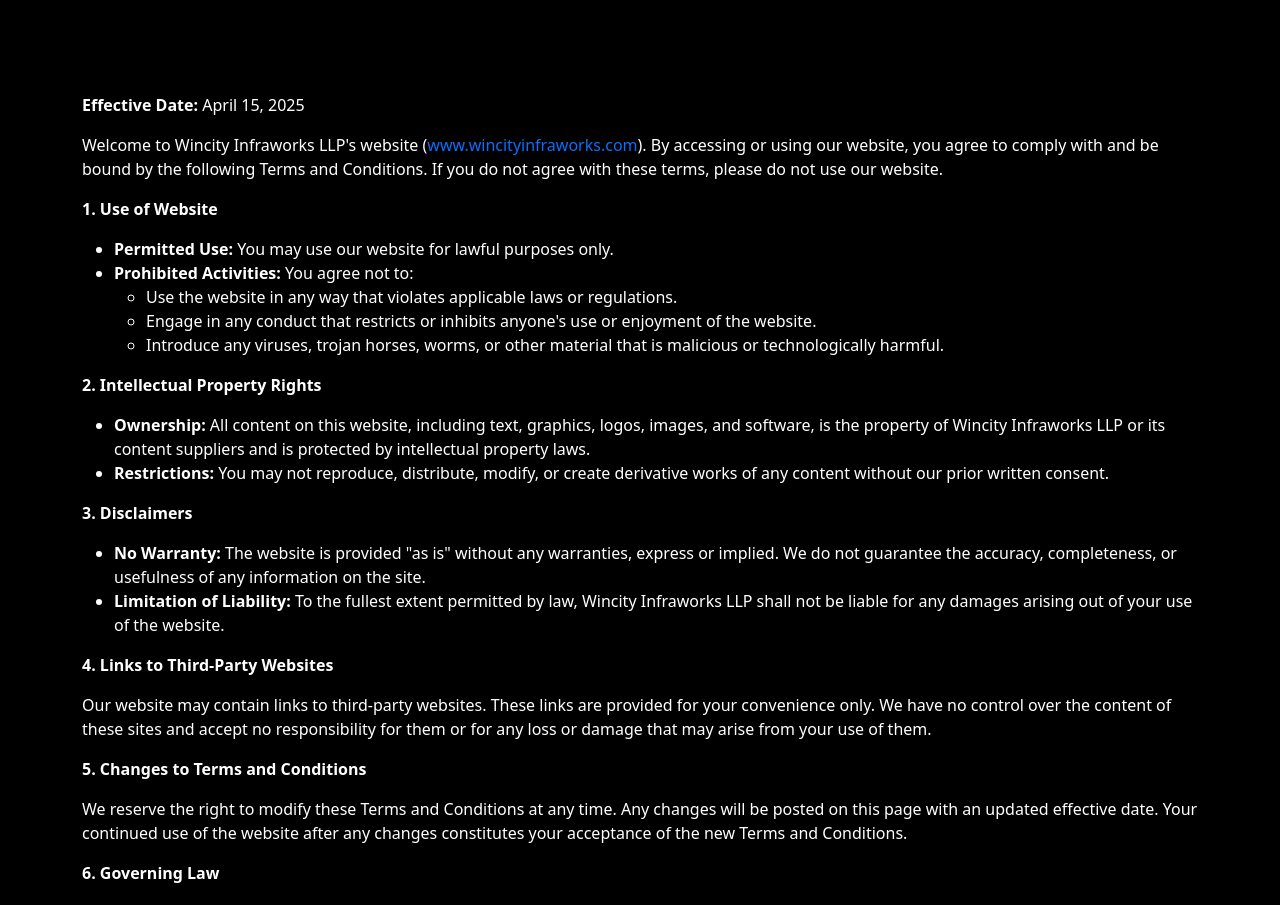
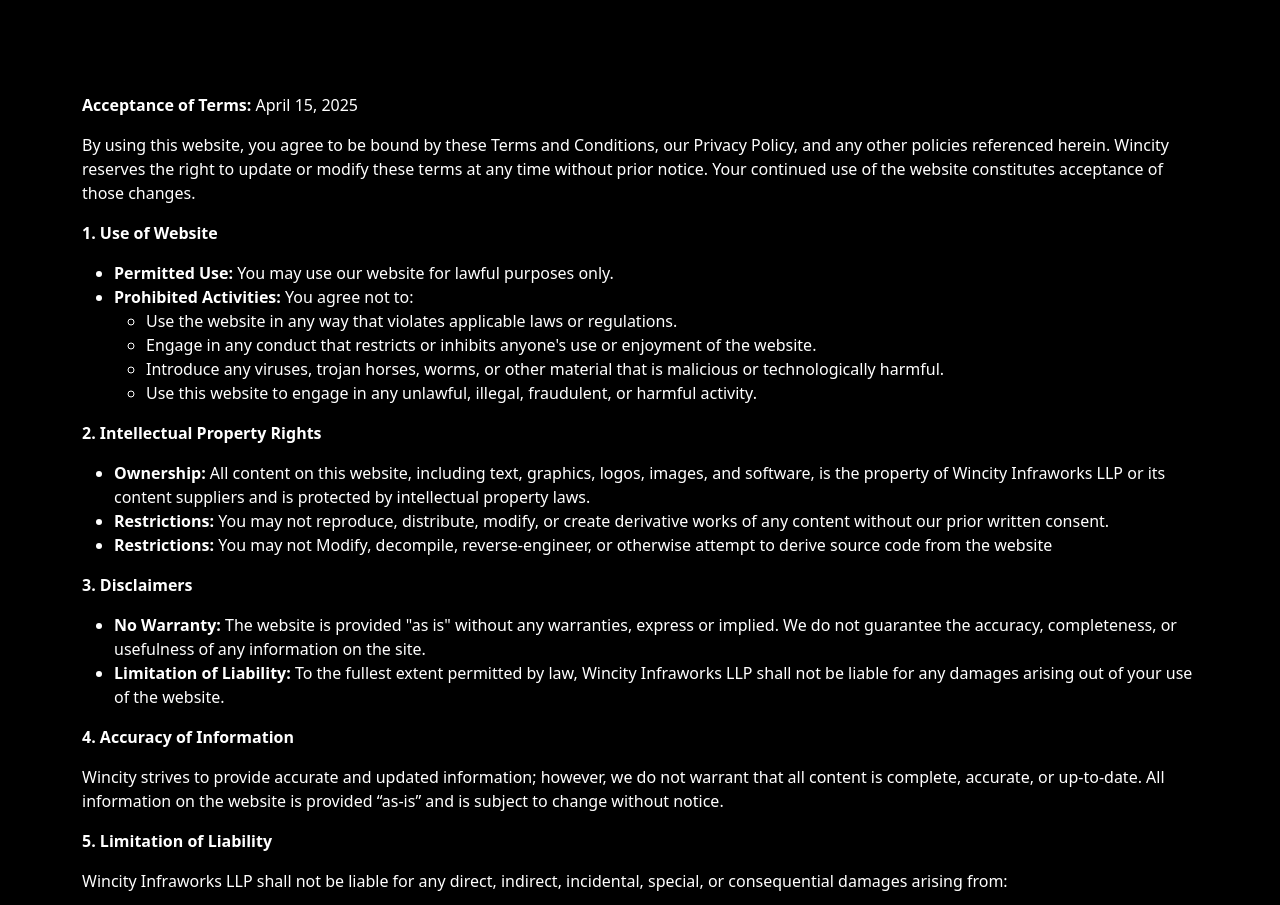
Before and after one commit to Evangelin-dev/Wincity, a Next.js app in the folder frontend/: page /terms-and-condition in a window 1280 px wide. Shown: the part 220-1125 px from the top of the page. Built offline with nearby package versions, Linux system fonts and the light colour scheme; no server answers.

Commit message:
Report 2 changes done

```diff
--- a/frontend/src/app/privacy-policy/page.js
+++ b/frontend/src/app/privacy-policy/page.js
@@ -18,6 +18,11 @@
 </ul>
 <p class="p1"><strong>3. Sharing Your Information</strong></p>
 <p class="p1">We do not sell, trade, or rent your personal information to third parties. We may share your information with trusted third-party service providers who assist us in operating our website and conducting our business, provided they agree to keep your information confidential.</p>
+</ul>
+<ul class="ul1">
+<li class="li1"><strong>Legal Obligations: </strong>Governmental, administrative, regulatory, or judicial authorities as required by law or in connection with legal proceedings.</li>
+
+</ul>
 <p class="p1"><strong>4. Data Security</strong></p>
 <p class="p1">We implement appropriate security measures to protect your personal information from unauthorized access, alteration, disclosure, or destruction. However, no method of transmission over the Internet is entirely secure, and we cannot guarantee absolute security.</p>
 <p class="p1"><strong>5. Your Rights</strong></p>
--- a/frontend/src/app/terms-and-condition/page.js
+++ b/frontend/src/app/terms-and-condition/page.js
@@ -1,8 +1,8 @@
 import TitleBanner from "@/components/custom/TitleBanner";
 import styles from "./styles.module.css";
 
-const content = `<p class="p1"><strong>Effective Date:</strong> April 15, 2025</p>
-<p class="p1">Welcome to Wincity Infraworks LLP's website (<a href="https://www.wincityinfraworks.com/"><span class="s1">www.wincityinfraworks.com</span></a>). By accessing or using our website, you agree to comply with and be bound by the following Terms and Conditions. If you do not agree with these terms, please do not use our website.</p>
+const content = `<p class="p1"><strong>Acceptance of Terms:</strong> April 15, 2025</p>
+<p class="p1">By using this website, you agree to be bound by these Terms and Conditions, our Privacy Policy, and any other policies referenced herein. Wincity reserves the right to update or modify these terms at any time without prior notice. Your continued use of the website constitutes acceptance of those changes.</p>
 <p class="p1"><strong>1. Use of Website</strong></p>
 <ul class="ul1">
 <li class="li1"><strong>Permitted Use:</strong> You may use our website for lawful purposes only.</li>
@@ -11,27 +11,34 @@
 <li class="li1">Use the website in any way that violates applicable laws or regulations.</li>
 <li class="li1">Engage in any conduct that restricts or inhibits anyone's use or enjoyment of the website.</li>
 <li class="li1">Introduce any viruses, trojan horses, worms, or other material that is malicious or technologically harmful.</li>
+<li class="li1">Use this website to engage in any unlawful, illegal, fraudulent, or harmful activity.</li>
 </ul>
 </ul>
 <p class="p1"><strong>2. Intellectual Property Rights</strong></p>
 <ul class="ul1">
 <li class="li1"><strong>Ownership:</strong> All content on this website, including text, graphics, logos, images, and software, is the property of Wincity Infraworks LLP or its content suppliers and is protected by intellectual property laws.</li>
 <li class="li1"><strong>Restrictions:</strong> You may not reproduce, distribute, modify, or create derivative works of any content without our prior written consent.</li>
+<li class="li1"><strong>Restrictions:</strong> You may not Modify, decompile, reverse-engineer, or otherwise attempt to derive source code from the website</li>
 </ul>
 <p class="p1"><strong>3. Disclaimers</strong></p>
 <ul class="ul1">
 <li class="li1"><strong>No Warranty:</strong> The website is provided "as is" without any warranties, express or implied. We do not guarantee the accuracy, completeness, or usefulness of any information on the site.</li>
 <li class="li1"><strong>Limitation of Liability:</strong> To the fullest extent permitted by law, Wincity Infraworks LLP shall not be liable for any damages arising out of your use of the website.</li>
 </ul>
-<p class="p1"><strong>4. Links to Third-Party Websites</strong></p>
-<p class="p1">Our website may contain links to third-party websites. These links are provided for your convenience only. We have no control over the content of these sites and accept no responsibility for them or for any loss or damage that may arise from your use of them.</p>
-<p class="p1"><strong>5. Changes to Terms and Conditions</strong></p>
-<p class="p1">We reserve the right to modify these Terms and Conditions at any time. Any changes will be posted on this page with an updated effective date. Your continued use of the website after any changes constitutes your acceptance of the new Terms and Conditions.</p>
-<p class="p1"><strong>6. Governing Law</strong></p>
-<p class="p1">These Terms and Conditions are governed by and construed in accordance with the laws of India. Any disputes arising under or in connection with these terms shall be subject to the exclusive jurisdiction of the courts located in Mumbai, Maharashtra.</p>
+<p class="p1"><strong>4. Accuracy of Information</strong></p>
+<p class="p1">Wincity strives to provide accurate and updated information; however, we do not warrant that all content is complete, accurate, or up-to-date. All information on the website is provided “as-is” and is subject to change without notice.</p>
+<p class="p1"><strong>5. Limitation of Liability</strong></p>
+<p class="p1">Wincity Infraworks LLP shall not be liable for any direct, indirect, incidental, special, or consequential damages arising from:</p>
+<ul class="ul1">
+<li class="li1">Any inaccuracies or omissions in the content</li>
+<li class="li1">Unauthorized access or alterations to your transmissions or data. </li>
+<li class="li1">You agree that your use of the website is at your own risk.</li>
+</ul>
+<p class="p1"><strong>6. User Submissions</strong></p>
+<p class="p1">Although this website does not currently permit user-generated content, any suggestions, ideas, feedback, or other information you submit to Wincity will be considered non-confidential and non-proprietary, unless explicitly stated otherwise in writing</p>
 <p class="p1"><strong>7. Contact Us</strong></p>
 <p class="p1">If you have any questions about these Terms and Conditions, please contact us at:</p>
-<p class="p1"><strong>Email:</strong> kiran.masoriya@wincityinfraworks.com<br /> <strong>Phone:</strong> 022-44516981</p>
+<p class="p1"><strong>Email:</strong> admin@wincityinfraworks.com<br /> <strong>Phone:</strong> 022-44516981</p>
 <p>&nbsp;</p>
 <!-- Comments are visible in the HTML source only -->`;
 
```
Also changed, not shown: frontend/src/app/services/page.js (+8 -7 lines).
